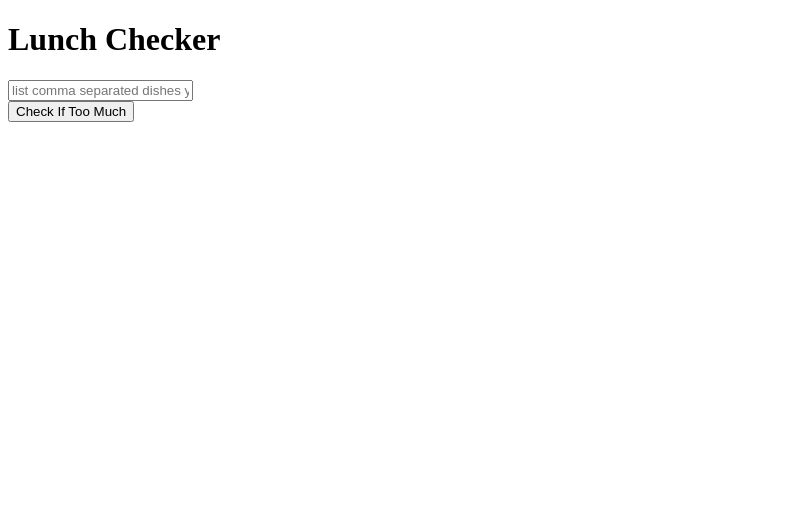
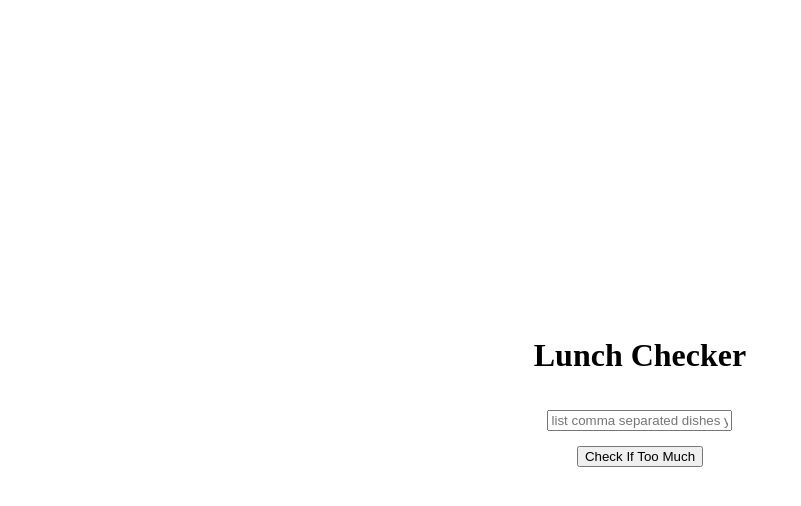
Before and after one commit to LuisCldrn/coursera-work, a plain HTML site: page index.html in a window 1280 px wide. Shown: the whole page, without its empty margins (0-801 px from the left). Drawn offline with Linux system fonts and the light colour scheme.

Commit message:
"updated css file"

```diff
--- a/index.html
+++ b/index.html
@@ -1,9 +1,10 @@
 <!doctype html>
 <html ng-app='MealApp'lang="en">
+
   <head>
     <title>Lunch Checker</title>
     <meta name="viewport" content="width=device-width, initial-scale=1">
-    <style src="style.css"></style>
+    <link rel="stylesheet" href="style.css">
     <script src="angular.min.js"></script>
     <script src="app.js"></script>
   </head>
@@ -20,7 +21,7 @@
              <button ng-click="calculate();" class="btn btn-default">Check If Too Much</button>
          </div>
          <div class="form-group message">
-            {{output}}
+            <h3>{{output}}</h3>
          </div>
    </div>
 </body>
--- a/style.css
+++ b/style.css
@@ -1,3 +1,14 @@
-btn {
-    color: red;
+body {
+    display: grid;
+    justify-content: center;
+    align-items: center;
+    height: 100vh;
 }
+
+.container {
+    display: grid;
+    text-align: center;
+    justify-content: center;
+    align-items: center;
+    gap: 15px;
+}
```
